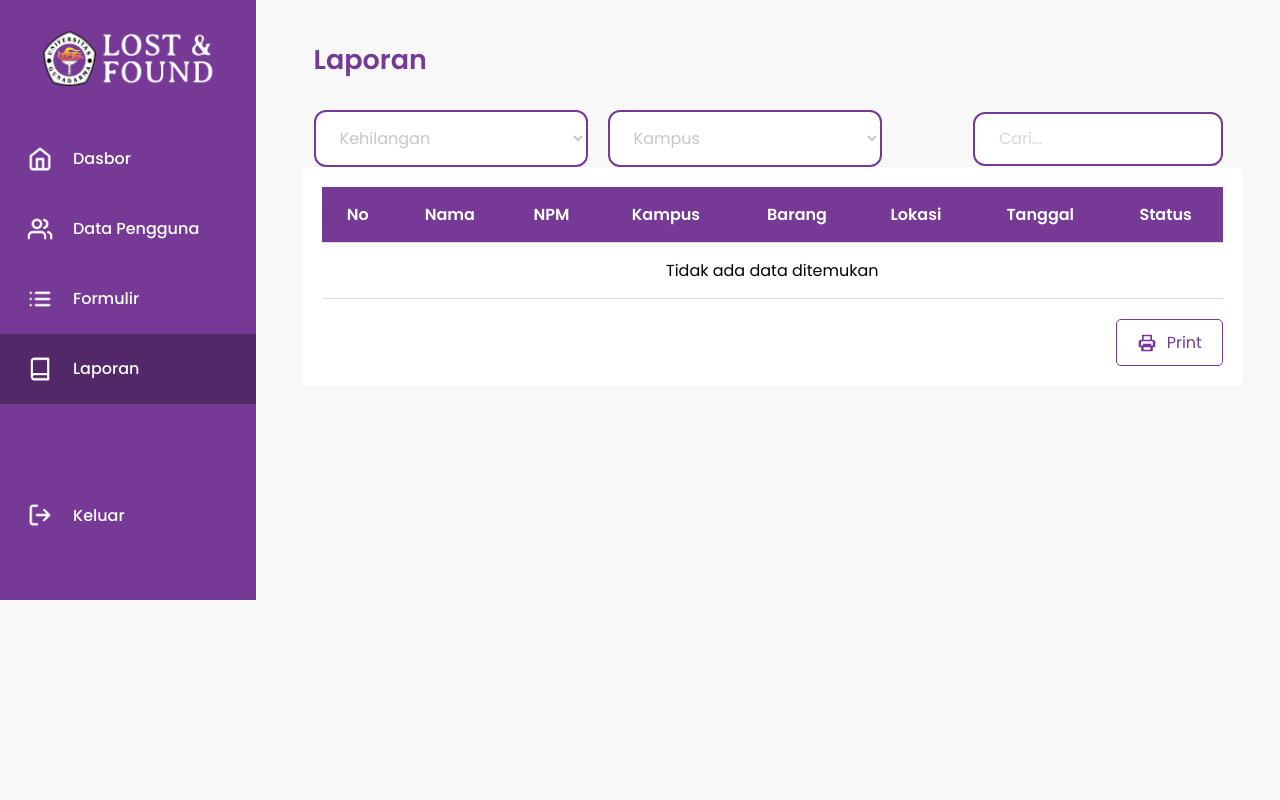
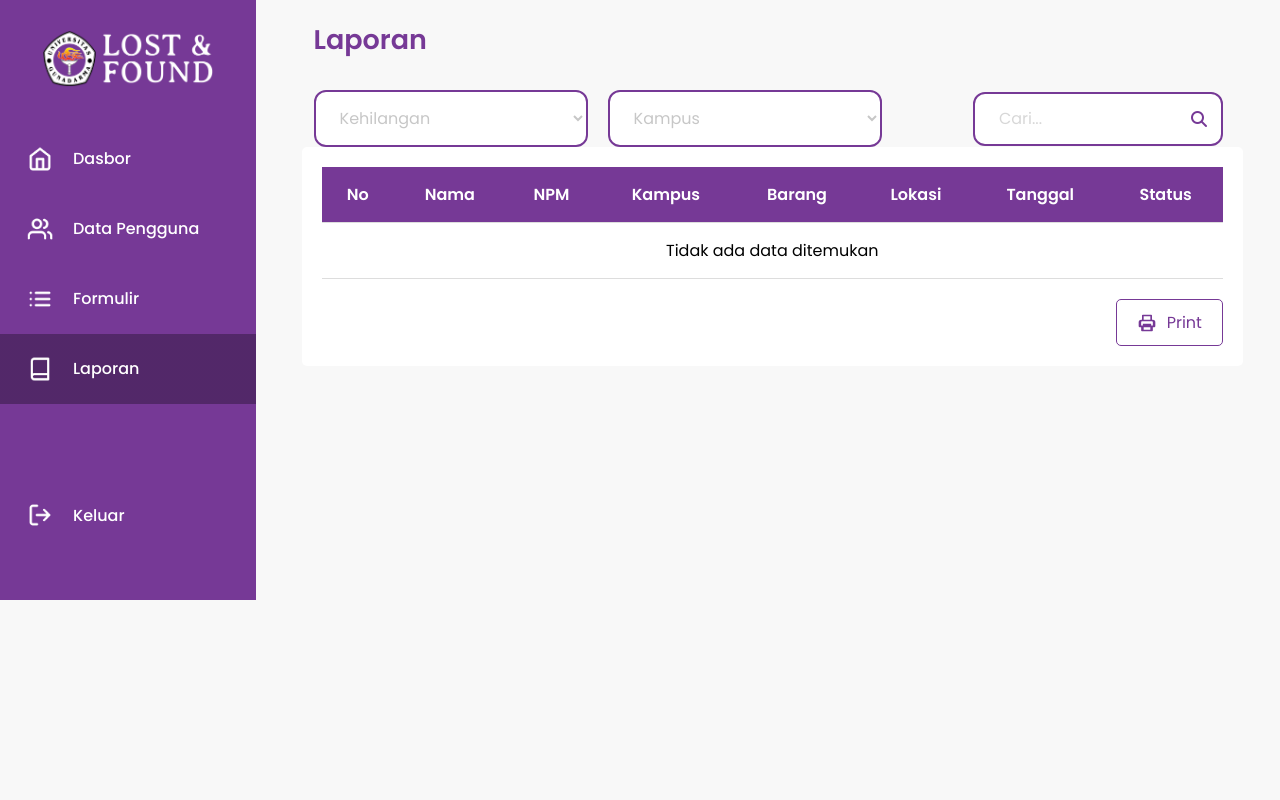
Before and after one commit to janienatalie/LostandFound, a PHP site: page /admin/reports.php in a window 1280 px wide. Run offline with PHP 8.4, Linux system fonts and the light colour scheme; data that the repository does not hold is empty; some libraries are stand-ins or nearby versions.

Commit message:
formulir + reports

```diff
--- a/admin/css/form.css
+++ b/admin/css/form.css
@@ -11,6 +11,7 @@
   margin: 20px auto;
   max-width: 1200px;
   margin-top: 100px;
+  margin-left: 20%;
 }
 
 .title {
--- a/admin/css/reports.css
+++ b/admin/css/reports.css
@@ -5,9 +5,7 @@
 }
 
 .content {
-  margin: 10px;
-  margin: 20px auto;
-  max-width: 1200px;
+  padding: 20px;
 }
 
 .title {
--- a/admin/print_reports.php
+++ b/admin/print_reports.php
@@ -1,6 +1,5 @@
 <?php
-   include '../database/config.php';
-
+include '../database/config.php';
 
 // Mendapatkan data dari query string
 $data = isset($_GET['data']) ? json_decode($_GET['data'], true) : [];
--- a/admin/reports.php
+++ b/admin/reports.php
@@ -60,6 +60,7 @@ $dataJson = json_encode($data);
 <head>
     <meta charset="UTF-8">
     <meta name="viewport" content="width=device-width, initial-scale=1.0">
+    <link rel="stylesheet" href="https://cdnjs.cloudflare.com/ajax/libs/font-awesome/6.2.0/css/all.min.css" />
     <title>Lost & Found Laporan</title>
     <style>
         .dropdownlostandfound, .dropdowncampus {
@@ -180,6 +181,7 @@ $dataJson = json_encode($data);
                         placeholder="Cari..."
                         aria-label="Search"
                     />
+                    <i class="fa fa-search search-icon" aria-hidden="true"></i>
                 </div>
             </div>
         </div>
--- a/database/config.php
+++ b/database/config.php
@@ -3,7 +3,7 @@
 $host = "localhost"; // Nama host database
 $user = "root"; // Username database
 $password = ""; // Password database
-$database = "lostandfound"; // Nama database
+$database = "lostandfound2"; // Nama database
 
 try {
     $conn = new mysqli($host, $user, $password, $database);
```
Also changed, not shown: admin/form.php (+3 -17 lines).
